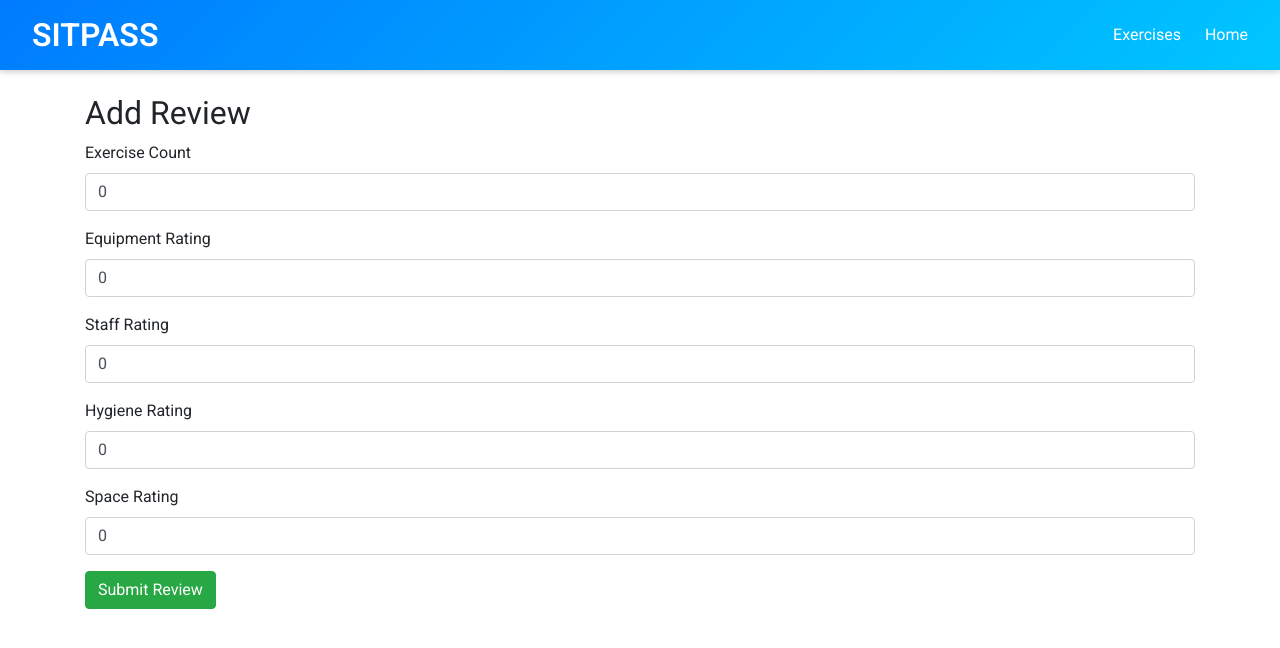
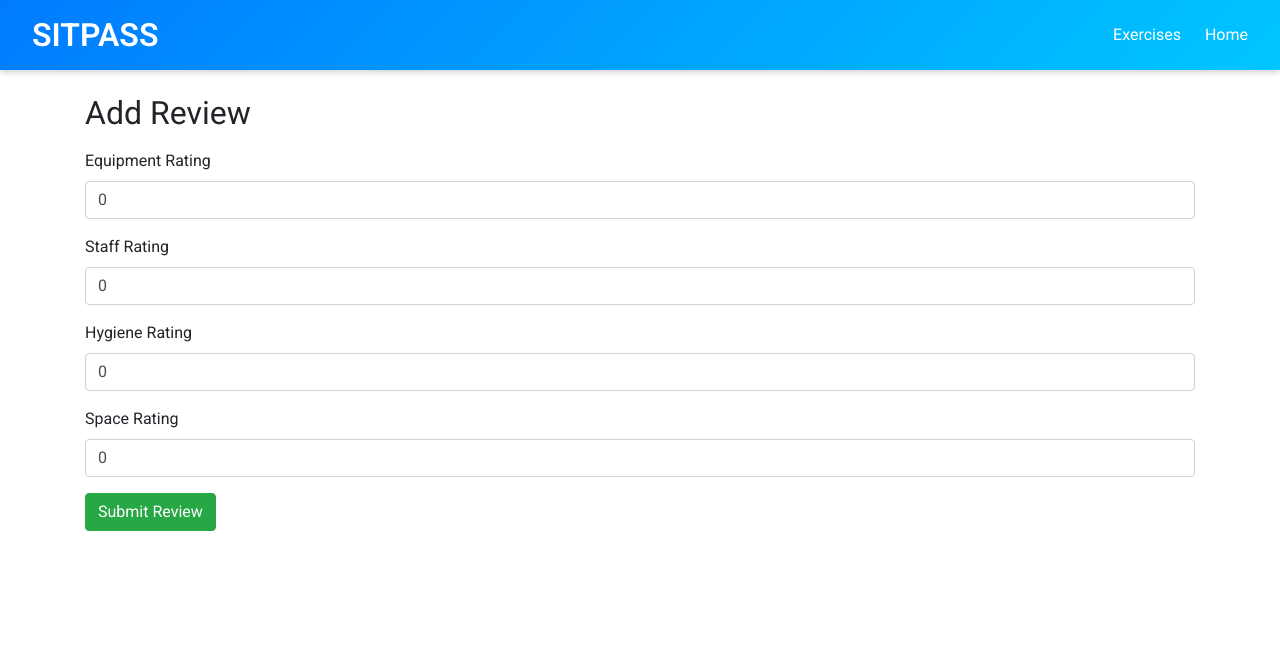
Before and after one commit to StojkovSR11/Client-Server-Web-Technologies, an Angular app in the folder Front/: page /facilities/1/add-review in a window 1280 px wide. Shown: the top 648 px of the page. Built offline with nearby package versions, Linux system fonts and the light colour scheme.

Commit message:
validacija review-a

```diff
--- a/Front/src/app/create-review/create-review.component.html
+++ b/Front/src/app/create-review/create-review.component.html
@@ -1,25 +1,26 @@
 <div class="container mt-4">
   <h2>Add Review</h2>
   <form (ngSubmit)="onSubmit()">
+    <div *ngIf="errorMessage" class="alert alert-danger">{{ errorMessage }}</div> <!-- Error message -->
+
     <div class="form-group">
-        <label for="exerciseCount">Exercise Count</label>
-        <input type="number" id="exerciseCount" [(ngModel)]="review.exerciseCount" name="exerciseCount" class="form-control" min="1" max="5">
+      <input type="hidden" id="exerciseCount" [(ngModel)]="review.exerciseCount" name="exerciseCount" class="form-control" min="1" max="5">
     </div>
     <div class="form-group">
       <label for="equipment">Equipment Rating</label>
-        <input type="number" id="equipment" [(ngModel)]="review.rate.equipment" name="equipment" class="form-control" min="1" max="5">
+      <input type="number" id="equipment" [(ngModel)]="review.rate.equipment" name="equipment" class="form-control" min="1" max="10">
     </div>
     <div class="form-group">
       <label for="staff">Staff Rating</label>
-        <input type="number" id="staff" [(ngModel)]="review.rate.staff" name="staff" class="form-control" min="1" max="5">
+      <input type="number" id="staff" [(ngModel)]="review.rate.staff" name="staff" class="form-control" min="1" max="10">
     </div>
     <div class="form-group">
       <label for="hygiene">Hygiene Rating</label>
-        <input type="number" id="hygiene" [(ngModel)]="review.rate.hygiene" name="hygiene" class="form-control" min="1" max="5">
+      <input type="number" id="hygiene" [(ngModel)]="review.rate.hygiene" name="hygiene" class="form-control" min="1" max="10">
     </div>
     <div class="form-group">
       <label for="space">Space Rating</label>
-        <input type="number" id="space" [(ngModel)]="review.rate.space" name="space" class="form-control" min="1" max="5">
+      <input type="number" id="space" [(ngModel)]="review.rate.space" name="space" class="form-control" min="1" max="10">
     </div>
 
     <input type="hidden" id="hidden" [(ngModel)]="review.hidden" name="hidden">
--- a/Front/src/app/create-review/create-review.component.ts
+++ b/Front/src/app/create-review/create-review.component.ts
@@ -4,21 +4,20 @@ import { Review } from '../facilities/facility.model';  // Import the Review int
 import { ActivatedRoute } from '@angular/router';  // Import ActivatedRoute for accessing URL parameters
 import { FormsModule } from '@angular/forms';  // Import FormsModule
 import { Router } from '@angular/router';  // Import Router for navigation
-
-
+import { CommonModule } from '@angular/common';
 
 @Component({
   selector: 'app-create-review',
   templateUrl: './create-review.component.html',
   styleUrls: ['./create-review.component.css'],
   standalone: true,  // Mark as standalone
-  imports: [FormsModule]  // Include FormsModule here
+  imports: [FormsModule,CommonModule]  // Include FormsModule here
 })
 export class CreateReviewComponent implements OnInit {
   review: Review = {
     id: 0,
-    createdAt: new Date().toISOString(),  // Set current date-time
-    exerciseCount: 0,  // Default to 0
+    createdAt: new Date().toISOString(),
+    exerciseCount: 1,
     hidden: false,
     rate: {
       id: 0,
@@ -27,16 +26,17 @@ export class CreateReviewComponent implements OnInit {
       hygiene: 0,
       space: 0
     },
-    userId: 1,  // Assuming userId is 1 for simplicity; replace with actual user ID logic
-    facilityId: 0  // This will be set from the URL parameter
+    userId: 1,
+    facilityId: 0
   };
 
-  constructor(private reviewService: ReviewService, private route: ActivatedRoute,private router: Router) {}
+  errorMessage: string = '';
+
+  constructor(private reviewService: ReviewService, private route: ActivatedRoute, private router: Router) {}
 
   ngOnInit() {
-    // Get facilityId from the URL
     this.route.params.subscribe(params => {
-      this.review.facilityId = +params['id'];  // Assuming the route has a parameter named 'facilityId'
+      this.review.facilityId = +params['id'];
     });
   }
 
@@ -44,16 +44,16 @@ export class CreateReviewComponent implements OnInit {
     this.reviewService.createReview(this.review.userId, this.review.facilityId, this.review).subscribe(
       response => {
         console.log('Review created:', response);
+        this.router.navigate(['/']);  // Navigate on success
       },
       error => {
         console.error('Error creating review:', error);
+        this.errorMessage = 'There was an error creating the review. Please try again.';
       }
     );
   }
 
   onSubmit() {
-    this.createReview();  // Call the createReview method when the form is submitted
-    this.router.navigate(['/']);  // Use this.router to navigate
+    this.createReview();
   }
-
 }
```
Also changed, not shown: 1 other file (tests, documents, lock files or other folders). Lines whose indentation alone changed are shown as unchanged.
